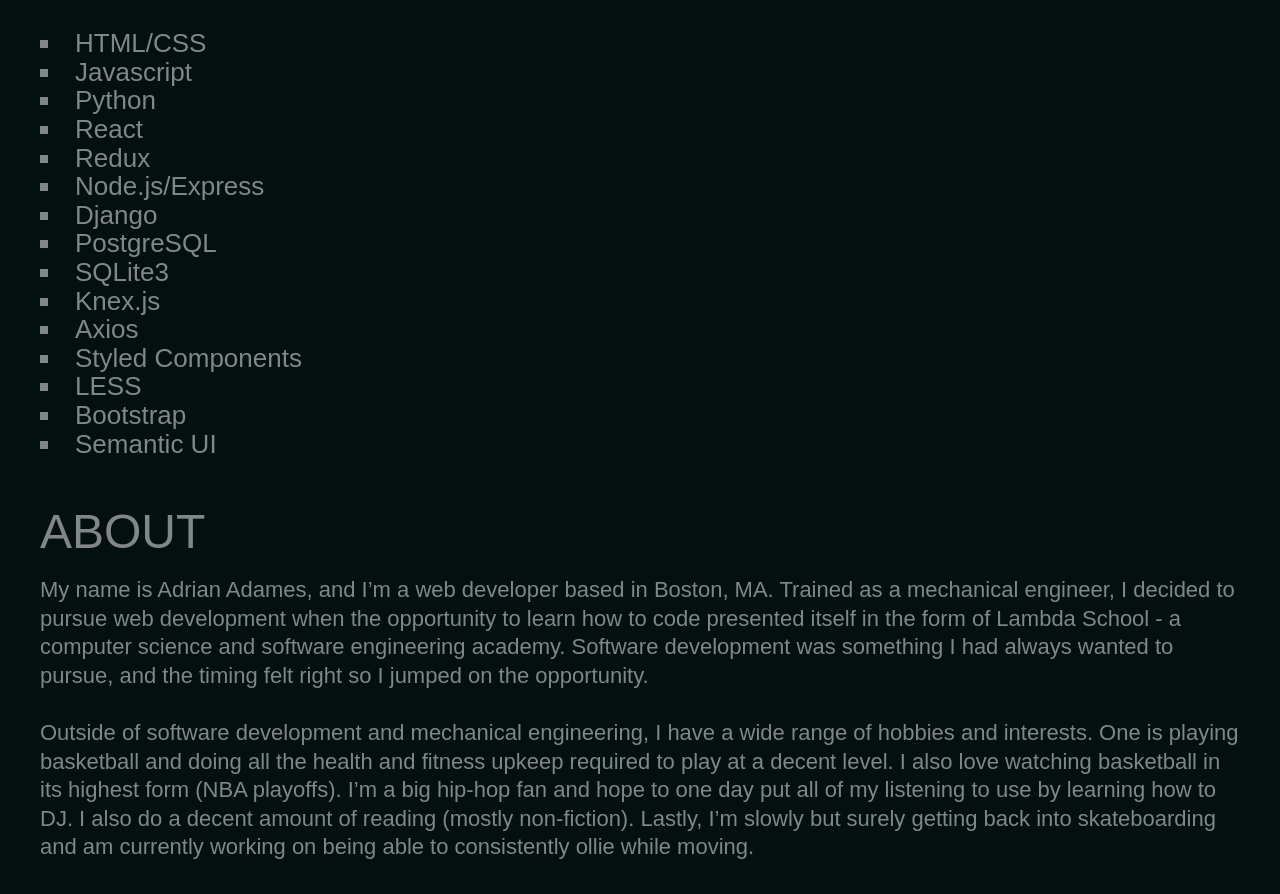
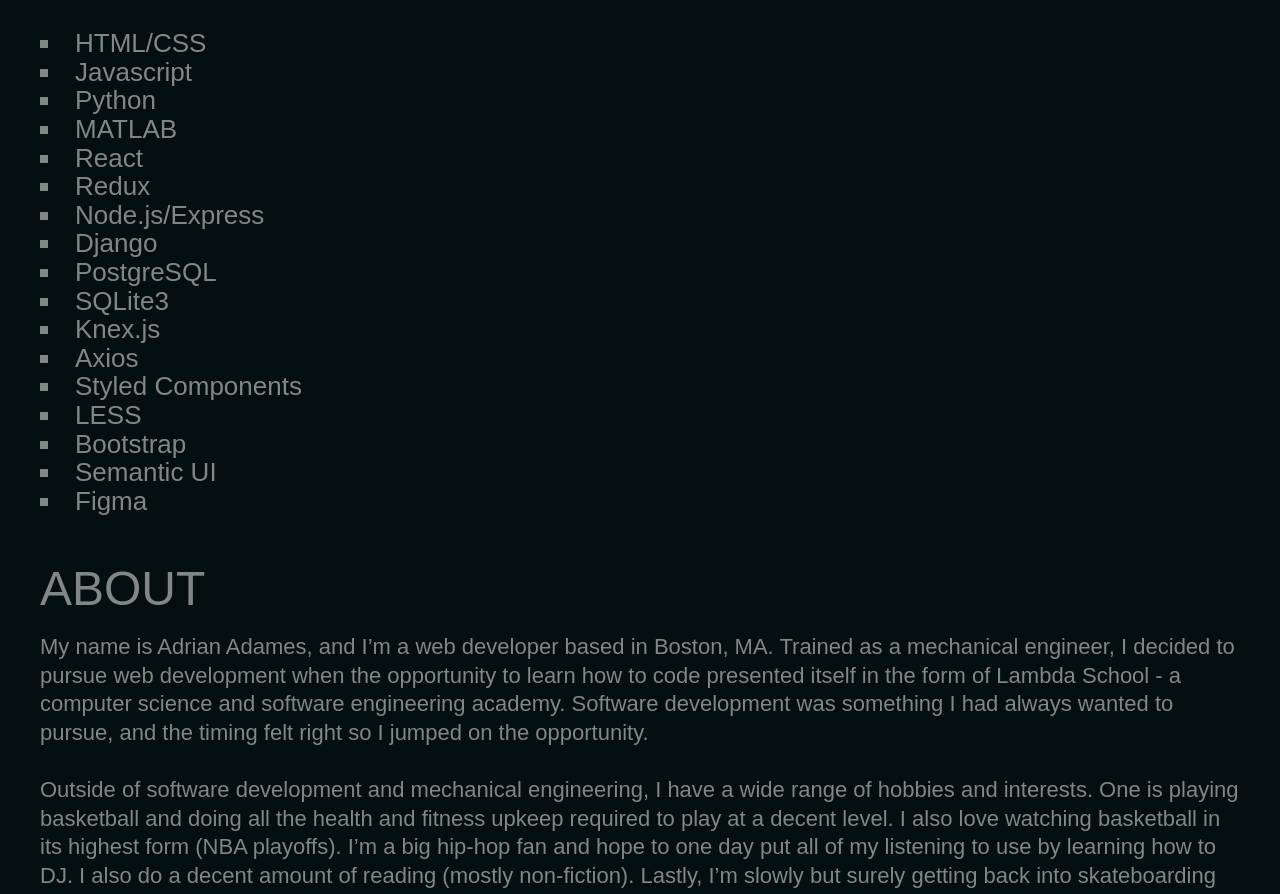
Before and after one commit to adrianadames/PortfolioWebsite, a React (Create React App) app in the folder portfolio-website/: page / in a window 1280 px wide. Shown: the part 2812-3706 px from the top of the page. Built offline with nearby package versions, Linux system fonts and the light colour scheme.

Commit message:
Updated skills section.

```diff
--- a/portfolio-website/src/Components/Home.js
+++ b/portfolio-website/src/Components/Home.js
@@ -514,6 +514,7 @@
                             <li>HTML/CSS</li>
                             <li>Javascript</li>
                             <li>Python</li>
+                            <li>MATLAB</li>
                             <li>React</li>
                             <li>Redux</li>
                             <li>Node.js/Express</li>
@@ -526,6 +527,7 @@
                             <li>LESS</li>
                             <li>Bootstrap</li>
                             <li>Semantic UI</li>
+                            <li>Figma</li>
                         </ul>
                     </SkillsSection>
                     <AboutSection className = 'aboutHeading'>
```
